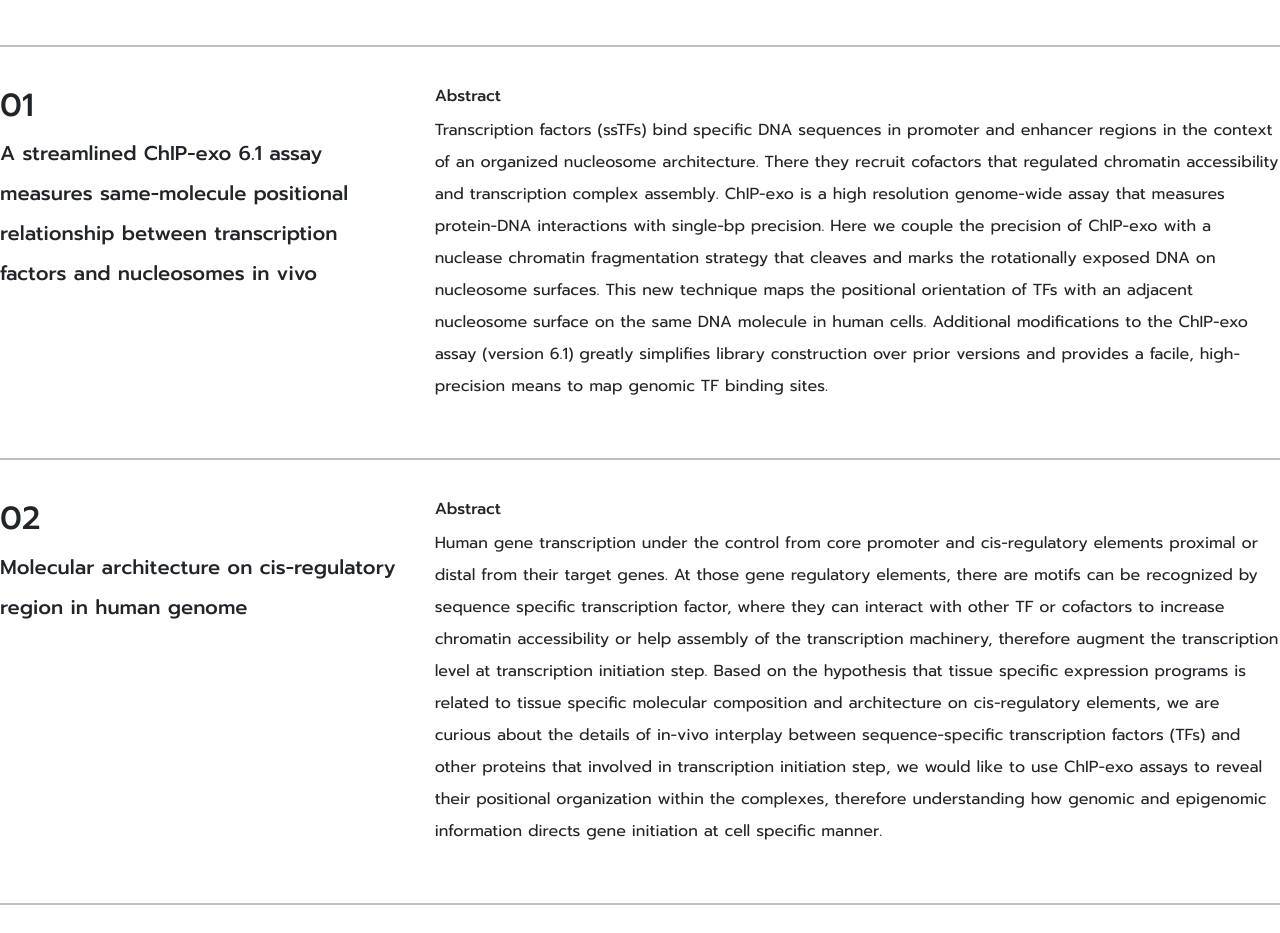
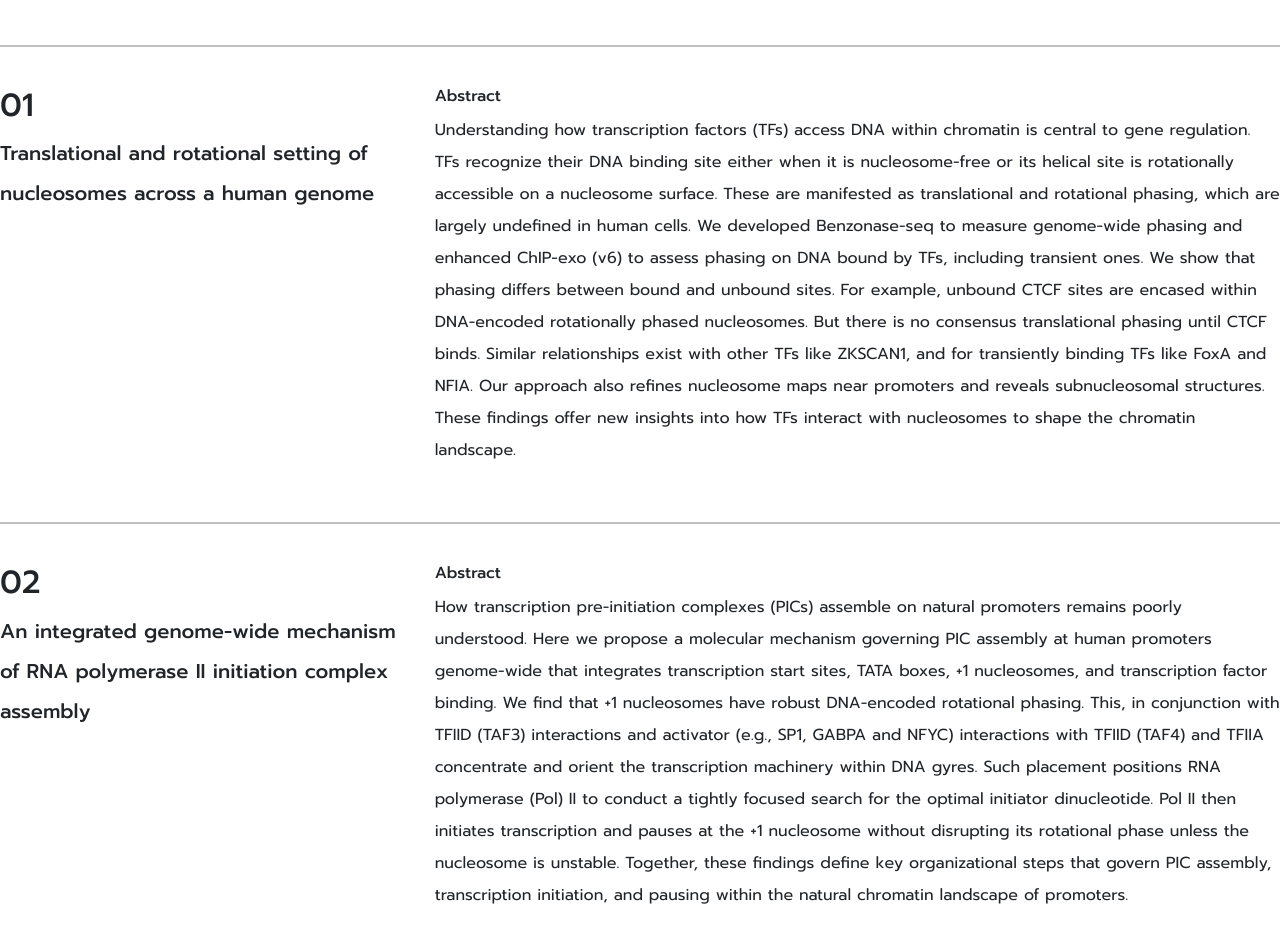
Before and after one commit to HeninChen/HeninChen.github.io, a plain HTML site: page subpage/Graduate_research.html in a window 1280 px wide. Shown: the part 139-1072 px from the top of the page. Drawn offline with nearby package versions, Linux system fonts and the light colour scheme; files that its build step writes are made by us from their sources.

Commit message:
update information

```diff
--- a/subpage/Graduate_research.html
+++ b/subpage/Graduate_research.html
@@ -38,27 +38,28 @@
           <div class="col-lg-4">
             <h2>01</h2>
             <h5>
-              A streamlined ChIP-exo 6.1 assay measures same-molecule positional
-              relationship between transcription factors and nucleosomes in vivo
+              Translational and rotational setting of nucleosomes across a human genome
             </h5>
           </div>
           <div class="col-lg-8">
             <h6>Abstract</h6>
             <p>
-              Transcription factors (ssTFs) bind specific DNA sequences in
-              promoter and enhancer regions in the context of an organized
-              nucleosome architecture. There they recruit cofactors that
-              regulated chromatin accessibility and transcription complex
-              assembly. ChIP-exo is a high resolution genome-wide assay that
-              measures protein-DNA interactions with single-bp precision. Here
-              we couple the precision of ChIP-exo with a nuclease chromatin
-              fragmentation strategy that cleaves and marks the rotationally
-              exposed DNA on nucleosome surfaces. This new technique maps the
-              positional orientation of TFs with an adjacent nucleosome surface
-              on the same DNA molecule in human cells. Additional modifications
-              to the ChIP-exo assay (version 6.1) greatly simplifies library
-              construction over prior versions and provides a facile,
-              high-precision means to map genomic TF binding sites.
+              Understanding how transcription factors (TFs) access DNA within
+              chromatin is central to gene regulation. TFs recognize their
+              DNA binding site either when it is nucleosome-free or its helical
+              site is rotationally accessible on a nucleosome surface. These
+              are manifested as translational and rotational phasing,
+              which are largely undefined in human cells. We developed
+              Benzonase-seq to measure genome-wide phasing and enhanced ChIP-exo (v6)
+              to assess phasing on DNA bound by TFs, including transient ones.
+              We show that phasing differs between bound and unbound sites.
+              For example, unbound CTCF sites are encased within DNA-encoded
+              rotationally phased nucleosomes. But there is no consensus translational
+              phasing until CTCF binds. Similar relationships exist with other
+              TFs like ZKSCAN1, and for transiently binding TFs like FoxA and NFIA.
+              Our approach also refines nucleosome maps near promoters and reveals
+              subnucleosomal structures. These findings offer new insights into how
+              TFs interact with nucleosomes to shape the chromatin landscape.
             </p>
           </div>
         </div>
@@ -74,28 +75,27 @@
           <div class="col-lg-4">
             <h2>02</h2>
             <h5>
-              Molecular architecture on cis-regulatory region in human genome
+              An integrated genome-wide mechanism of RNA polymerase II initiation complex assembly
             </h5>
           </div>
           <div class="col-lg-8">
             <h6>Abstract</h6>
             <p>
-              Human gene transcription under the control from core promoter and
-              cis-regulatory elements proximal or distal from their target
-              genes. At those gene regulatory elements, there are motifs can be
-              recognized by sequence specific transcription factor, where they
-              can interact with other TF or cofactors to increase chromatin
-              accessibility or help assembly of the transcription machinery,
-              therefore augment the transcription level at transcription
-              initiation step. Based on the hypothesis that tissue specific
-              expression programs is related to tissue specific molecular
-              composition and architecture on cis-regulatory elements, we are
-              curious about the details of in-vivo interplay between
-              sequence-specific transcription factors (TFs) and other proteins
-              that involved in transcription initiation step, we would like to
-              use ChIP-exo assays to reveal their positional organization within
-              the complexes, therefore understanding how genomic and epigenomic
-              information directs gene initiation at cell specific manner.
+              How transcription pre-initiation complexes (PICs) assemble on natural
+              promoters remains poorly understood. Here we propose a molecular
+              mechanism governing PIC assembly at human promoters genome-wide
+              that integrates transcription start sites, TATA boxes, +1 nucleosomes,
+              and transcription factor binding. We find that +1 nucleosomes have
+              robust DNA-encoded rotational phasing. This, in conjunction with
+              TFIID (TAF3) interactions and activator (e.g., SP1, GABPA and NFYC)
+              interactions with TFIID (TAF4) and TFIIA concentrate and orient
+              the transcription machinery within DNA gyres. Such placement positions
+              RNA polymerase (Pol) II to conduct a tightly focused search for the
+              optimal initiator dinucleotide. Pol II then initiates transcription
+              and pauses at the +1 nucleosome without disrupting its rotational phase
+              unless the nucleosome is unstable. Together, these findings define key
+              organizational steps that govern PIC assembly, transcription initiation,
+              and pausing within the natural chromatin landscape of promoters.
             </p>
           </div>
         </div>
```
Also changed, not shown: 1 other file.
